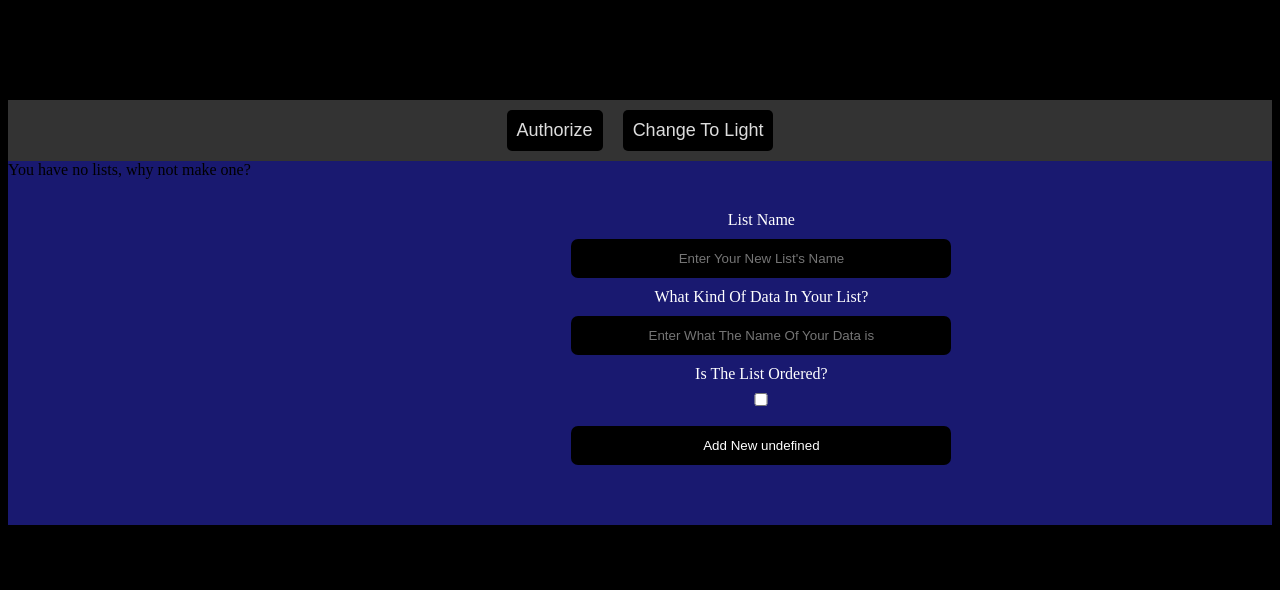
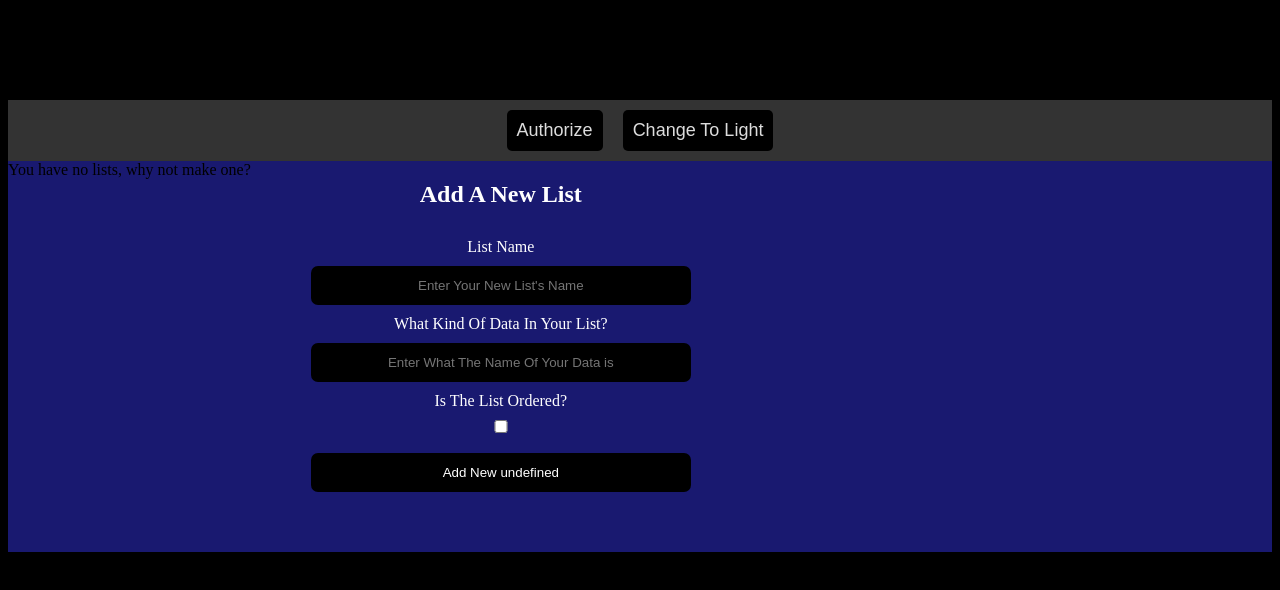
Before and after one commit to GabrielQSherman/React_JS, a React (Create React App) app in the folder ListApp-with-hooks/: page / in a window 1280 px wide. Shown: the top 590 px of the page. Built offline with nearby package versions, Linux system fonts and the light colour scheme; the HTML template or start-up script is replaced by a standard one.

Commit message:
update forms with headings and theme styling

```diff
--- a/ListApp-with-hooks/src/components/EveryList.js
+++ b/ListApp-with-hooks/src/components/EveryList.js
@@ -38,10 +38,8 @@ export default function EveryList() {
         })
         : 'You have no lists, why not make one?'
       }
-
     <NewListForm
       inputs={newListInputs}
-
     />
     </div>
   )
--- a/ListApp-with-hooks/src/components/List.js
+++ b/ListApp-with-hooks/src/components/List.js
@@ -8,11 +8,23 @@ export default function List(props) {
   const
   {isDark, light, dark} = useContext(ThemeContext),
   theme = isDark ? dark : light,
-  // [listItems, setItems] = useState([...props.list]);
   {lists, updateLists} = useListContext()
 
   const listItems = lists.filter( l => l.listId === props.listId )[0].data;
   const TagType = props.listType === 'ordered' ? 'ol' : 'ul'
+
+  const removeItem = (evnt => {
+    updateLists(lists.map(
+      list => {
+        if (list.listId === props.listId) {
+          return {...list, data: list.data.filter(item => item.id !== evnt.target.id)}
+        } else {
+          return list
+        }
+      }
+    )
+    )
+  })
 
   return (
     <div
@@ -31,18 +43,7 @@ export default function List(props) {
               style={{cursor: 'pointer'}}
               key={i}
               id={e.id || null}
-              onClick={(evnt => {
-                updateLists(lists.map(
-                  list => {
-                    if (list.listId === props.listId) {
-                      return {...list, data: list.data.filter(item => item.id !== evnt.target.id)}
-                    } else {
-                      return list
-                    }
-                  }
-                )
-                )
-              })}
+              onClick={removeItem}
             >
              { e.text}
             </li>
--- a/ListApp-with-hooks/src/components/NewItemForm.js
+++ b/ListApp-with-hooks/src/components/NewItemForm.js
@@ -27,11 +27,19 @@ export default function NewItemForm(props) {
     }
   }
 
+  const submitNewItem = e => {
+    const
+    changedInput = e.target,
+    value = changedInput.value;
+    setData(value)
+  }
+
   return (
     <form
       style={{...defaultForm, ...styles.formTheme, ...props.style}}
       onSubmit={ (e) => {
         e.preventDefault()
+        if (data.trim() !== '') {
           const newLists = lists.map( list => {
             if (list.listId === props.listId) {
               return {...list, data: [...list.data,{text: data, id: uuid()}]}
@@ -41,6 +49,10 @@ export default function NewItemForm(props) {
 
           })
           updateLists(newLists)
+          setData('')
+        } else {
+          alert('Enter Something To Add To The List')
+        }
       }}
     >
 
@@ -48,14 +60,8 @@ export default function NewItemForm(props) {
           style={{...defaultInput, ...styles.inputTheme}}
           placeholder={'Enter A '+props.dataName}
           name='text'
-          onChange={ (
-            e => {
-              const
-              changedInput = e.target,
-              value = changedInput.value;
-              setData(value)
-            })
-          }
+          value={data}
+          onChange={submitNewItem}
           />
       <button
         style={{...defaultInput, ...styles.inputTheme, cursor: 'pointer'}}
--- a/ListApp-with-hooks/src/components/NewListForm.js
+++ b/ListApp-with-hooks/src/components/NewListForm.js
@@ -45,13 +45,23 @@ export default function NewListForm(props) {
       color: isDark ? 'white' : 'black',
       backgroundColor: !isDark ? 'white' : 'black'
     },
-
     formTheme: {
       color: isDark ? 'white' : 'black'
+    },
+    div: {
+      display: 'flex',
+      flexDirection: 'column',
+      color: isDark ? 'white' : 'black',
     }
   }
 
   return (
+    <div
+      style={{...styles.div}}
+    >
+      <h2>
+        Add A New List
+      </h2>
       <form
         style={{...defaultForm, ...styles.formTheme, ...props.style}}
         onSubmit={ (e) => {
@@ -65,16 +75,14 @@ export default function NewListForm(props) {
           }
           const newList = [...lists, {...data, data: [], listId: uuid()} ]
           updateLists(newList)
+          setData(intialState)
         }}
       >
 
         {inputs.map( (input, ind) => {
           return (
             <div
-            style={{
-              display: 'flex',
-              flexDirection: 'column'
-            }}
+              style={{...styles.div}}
               key={ind}
             >
               <label>{input.label}</label>
@@ -96,5 +104,6 @@ export default function NewListForm(props) {
           { 'Add New ' + props.dataName}
         </button>
       </form>
+    </div>
   )
 }
--- a/ListApp-with-hooks/src/data/styles.js
+++ b/ListApp-with-hooks/src/data/styles.js
@@ -1,5 +1,5 @@
 module.exports =  {
   mainAppDiv: {marginTop: 100},
-  defaultForm: {display: 'flex', flexDirection: 'column', textAlign: 'center', margin: 'auto', padding: 50, minWidth: 400},
+  defaultForm: {display: 'flex', flexDirection: 'column', textAlign: 'center', margin: 'auto', padding: 50, minWidth: 400, paddingTop: 10},
   defaultInput: {margin: 10, padding: 12, border: 'none', borderRadius: 7, textAlign: 'center'}
 }
```
Lines whose indentation alone changed are shown as unchanged.
